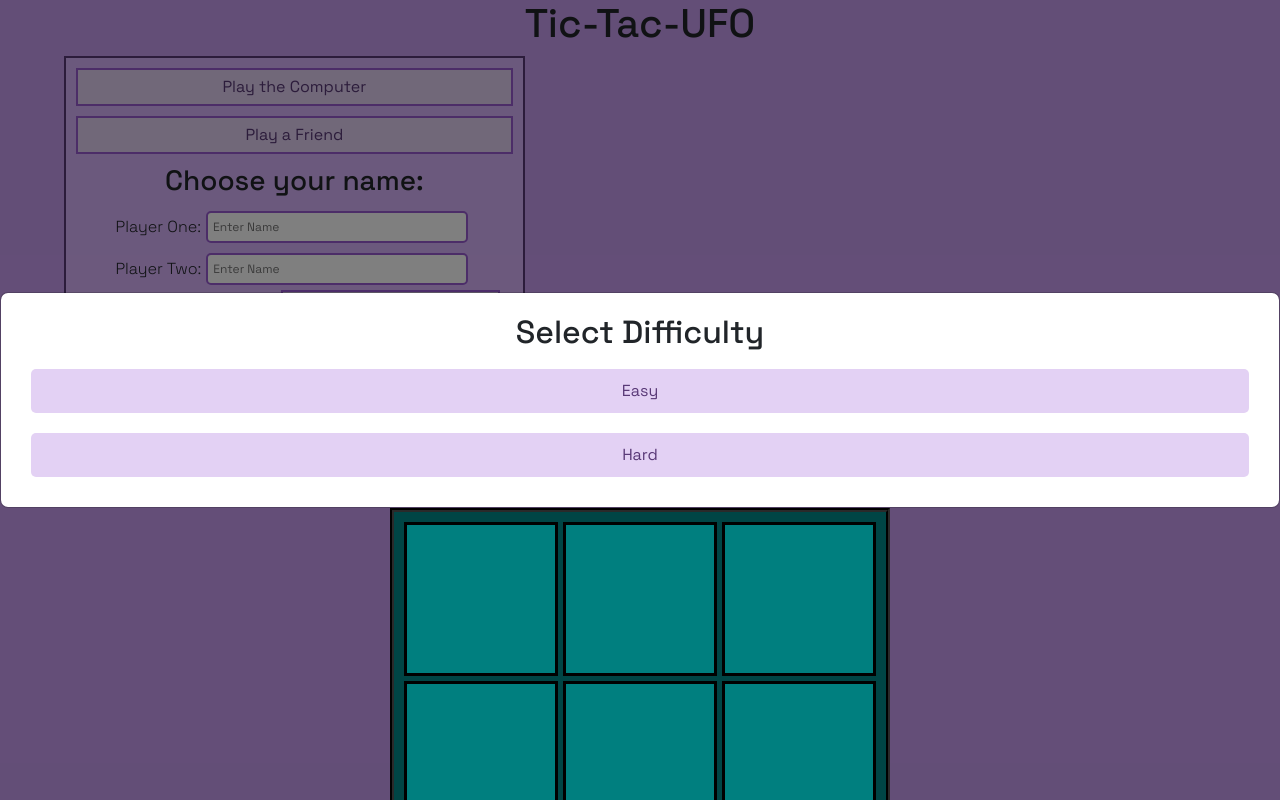
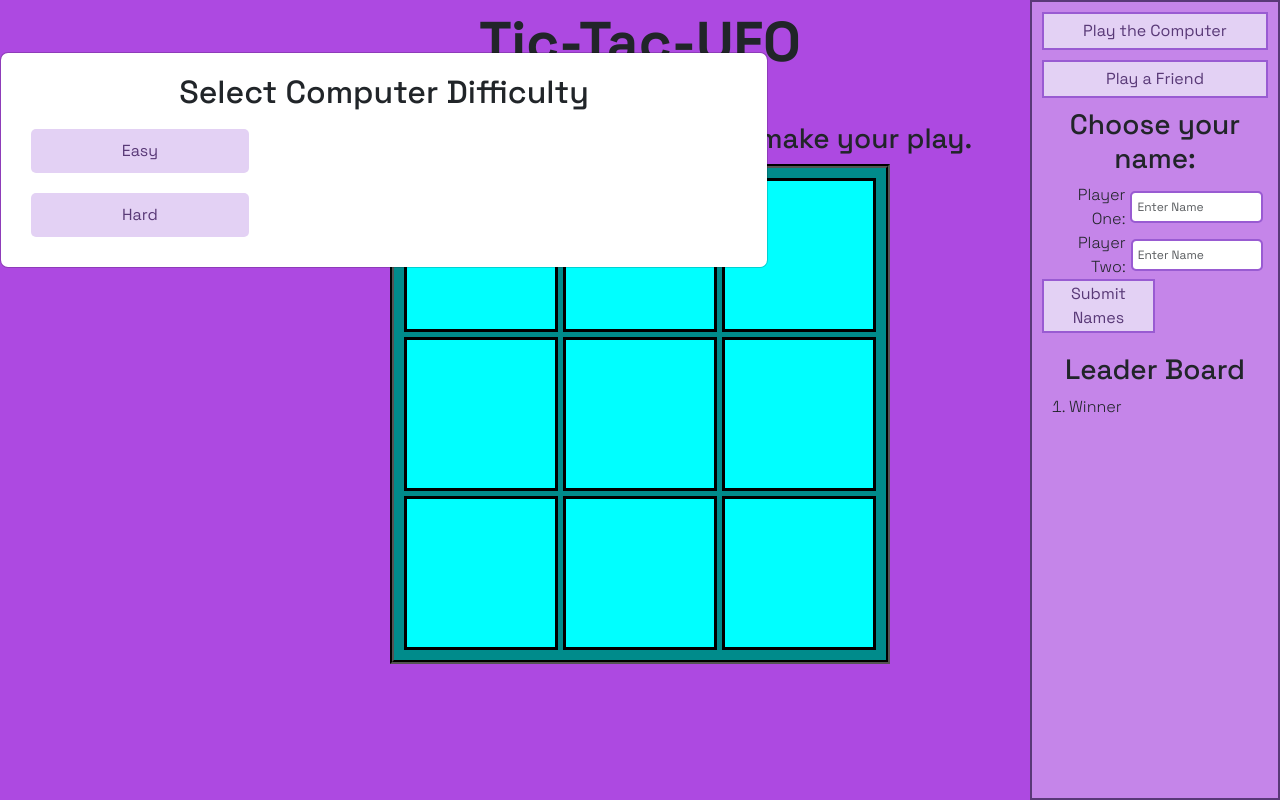
Before and after one commit to Sam-Lemon/Tic-Tac-Toe, a website: page index.html in a window 1280 px wide. Both pictures are taken after a click on the button "Play the Computer". Shown: the top 800 px of the page. Drawn offline with nearby package versions, Linux system fonts and the light colour scheme.

Commit message:
improved accessibility

```diff
--- a/index.html
+++ b/index.html
@@ -21,66 +21,76 @@
     />
     <script src="https://cdn.jsdelivr.net/npm/canvas-confetti@1.5.1/dist/confetti.browser.min.js"></script>
   </head>
-  <body class="ttt-page space-grotesk-ttt">
-    <div class="wrapper">
-      <h1>Tic-Tac-UFO</h1>
+  <body class="space-grotesk">
+    <section class="wrapper">
+      <header>Tic-Tac-UFO</header>
 
-      <div class="sidebar">
-        <div class="play-option">
+      <aside class="sidebar">
+        <section class="play-option">
           <button id="play-computer">Play the Computer</button>
           <button>Play a Friend</button>
-        </div>
-        <div class="player-input">
+        </section>
+
+        <section class="player-input">
           <h3>Choose your name:</h3>
-          <div class="player-one-name">
+          <div class="form-group">
             <label for="playerOneName">Player One:</label>
-            <input type="text" id="playerOneName" placeholder="Enter Name" />
+            <input
+              type="text"
+              id="playerOneName"
+              placeholder="Enter Name"
+              class="form-control"
+            />
           </div>
-          <div class="player-two-name">
+          <div class="form-group">
             <label for="playerTwoName"> Player Two:</label>
-            <input type="text" id="playerTwoName" placeholder="Enter Name" />
+            <input
+              type="text"
+              id="playerTwoName"
+              placeholder="Enter Name"
+              class="form-control"
+            />
           </div>
-          <div class="submit-button">
-            <button id="submit-names">Submit Names</button>
-          </div>
-        </div>
-        <div class="leader-board">
+          <button id="submit-names">Submit Names</button>
+        </section>
+
+        <section class="leader-board">
           <h3>Leader Board</h3>
           <div>
             <ol>
               <li>Winner</li>
             </ol>
           </div>
-        </div>
-      </div>
+        </section>
+      </aside>
 
-      <div class="game">
+      <main class="game">
         <button id="start-game">Start Game</button>
         <h3 id="new-game-text"></h3>
 
         <div class="game-board">
-          <div class="box" id="a"></div>
-          <div class="box" id="b"></div>
-          <div class="box" id="c"></div>
-          <div class="box" id="d"></div>
-          <div class="box" id="e"></div>
-          <div class="box" id="f"></div>
-          <div class="box" id="g"></div>
-          <div class="box" id="h"></div>
-          <div class="box" id="i"></div>
+          <div class="box" id="a" aria-label="game cell A"></div>
+          <div class="box" id="b" aria-label="game cell B"></div>
+          <div class="box" id="c" aria-label="game cell C"></div>
+          <div class="box" id="d" aria-label="game cell D"></div>
+          <div class="box" id="e" aria-label="game cell E"></div>
+          <div class="box" id="f" aria-label="game cell F"></div>
+          <div class="box" id="g" aria-label="game cell G"></div>
+          <div class="box" id="h" aria-label="game cell H"></div>
+          <div class="box" id="i" aria-label="game cell I"></div>
         </div>
-      </div>
+      </main>
 
-      <div class="modal" id="difficulty-modal">
+      <section class="modal" id="difficulty-modal" aria-modal="true" role="dialog" aria-labelledby="modal-title">
         <div class="modal-content">
-          <h2>Select Difficulty</h2>
+          <h2>Select Computer Difficulty</h2>
           <button id="easy-mode">Easy</button>
           <button id="hard-mode">Hard</button>
         </div>
-      </div>
+      </section>
 
-      <div class="ufo-container"></div>
-    </div>
+      <!-- <div class="ufo-container"></div> -->
+    </section>
 
     <script src="node_modules/jquery/dist/jquery.js"></script>
     <script src="node_modules/bootstrap/dist/js/bootstrap.bundle.js"></script>
--- a/script.js
+++ b/script.js
@@ -1,4 +1,4 @@
-//GLOBAL VARIABLES
+/////////// GLOBAL VARIABLES ///////////
 const boxes = document.querySelectorAll(".box"); //Selects all of the boxes
 let gameTextDiv = document.getElementById("new-game-text");
 let inRound = false; //initial status is not in a round
@@ -41,7 +41,7 @@ const easyModeButton = document.getElementById("easy-mode");
 const hardModeButton = document.getElementById("hard-mode");
 let board = Array(9).fill(""); //Initialize board with 9 spaces
 
-///////////FUNCTIONS///////////
+/////////// FUNCTIONS ///////////
 
 ///Vs Computer///
 playComputerButton.addEventListener("click", () => {
@@ -185,7 +185,6 @@ function initializeGame() {
           currentPlayer === playerOne
             ? `<img src="${playerOneMark}" alt="Player One's mark">`
             : `<img src="${playerTwoMark}" alt="Player Two's mark">`;
-
         moveCount++;
         checkWinner(
           currentPlayer === playerOne ? playerOneMark : playerTwoMark
--- a/style.css
+++ b/style.css
@@ -16,9 +16,17 @@ body {
   box-sizing: border-box;
   margin: 0;
   padding: 0;
+  height: 100vh;
+  z-index: auto;
+  background-color: #995bd2;
 }
 
-h1,
+header {
+  font-size: 3.5em;
+  font-weight: 700;
+}
+
+header,
 h3 {
   text-align: center;
 }
@@ -39,29 +47,30 @@ img {
 }
 
 /*****Global Classes*****/
-.wrapper {
-  padding: 0 5vw;
-}
-
-.space-grotesk-ttt {
+.space-grotesk {
   font-family: "Space Grotesk", sans-serif;
   font-optical-sizing: auto;
   font-weight: 300;
   font-style: normal;
 }
 
-.ttt-page {
-  background-color: #c89df0;
+.wrapper {
+  min-height: 100vh;
+  background-color: #AD49E1;
 }
 
 
 /*****Side Bar*****/
 .sidebar {
-  background-color: #d8b3fb;
+  position: fixed;
+  top: 0;
+  right: 0;
+  width: 250px;
+  height: 100%;
+  background-color: #e3d1f470;
   border: 2px solid #593977;
-  max-width: 40%;
   padding: 5px;
-
+  z-index: 10;
 }
 
 .play-option {
@@ -83,10 +92,11 @@ img {
   position: fixed;
   top: 0;
   left: 0;
-  width: 100%;
-  height: 100%;
-  background-color: rgba(0, 0, 0, 0.5);
+  max-width: 60%;
+  max-height: 40%;
   z-index: 1000;
+  margin: 0;
+  padding: 0;
 }
 
 .modal-content {
@@ -97,11 +107,19 @@ img {
 }
 
 .modal-content button {
+  display: flex;
+  justify-content: center;
+  align-items: center;
   margin: 10px;
   padding: 10px 20px;
   cursor: pointer;
   border: none;
   border-radius: 5px;
+  width: 30%;
+}
+
+.modal-content button:hover {
+  border: 2px solid #2E073F;
 }
 
 .player-input {
@@ -121,7 +139,7 @@ img {
   font-size: .75em;
 }
 
-.player-one-name, .player-two-name {
+.form-group {
   display: flex;
   flex-direction: row;
   justify-content: center;
```
